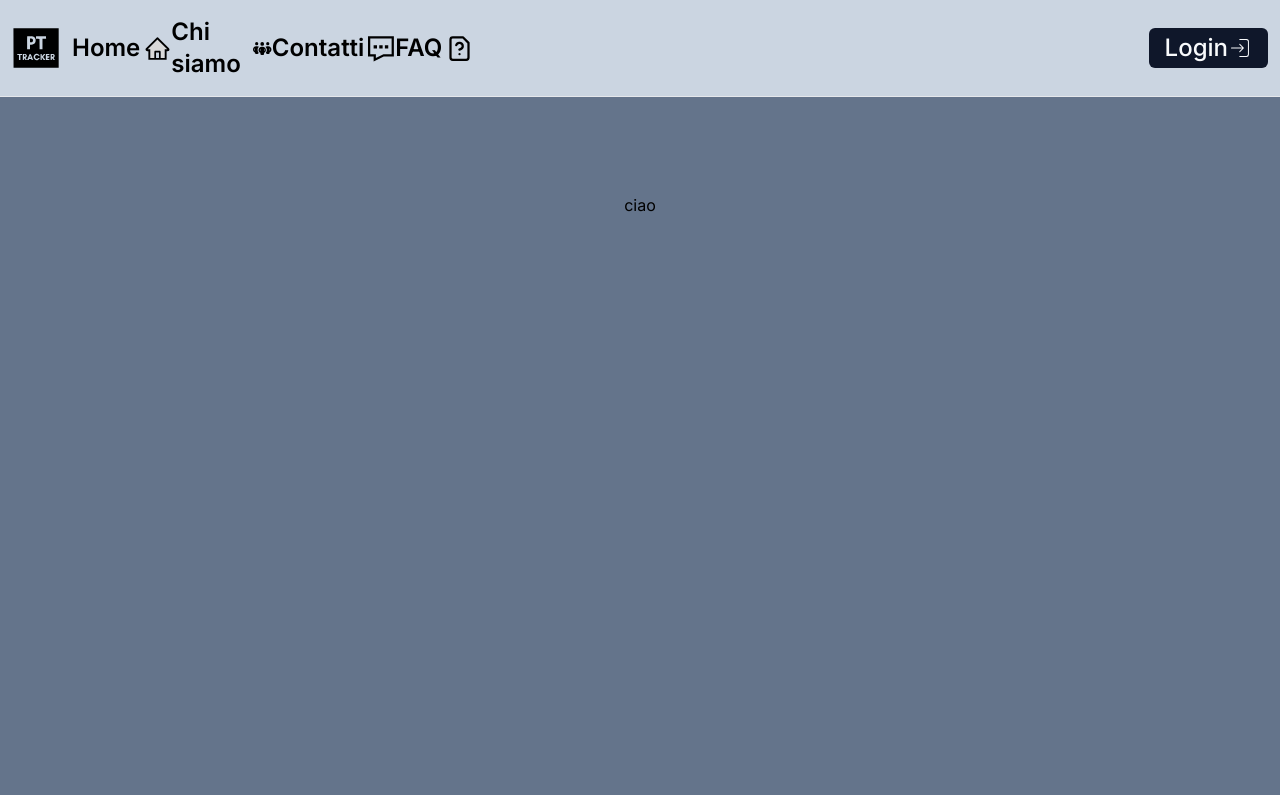
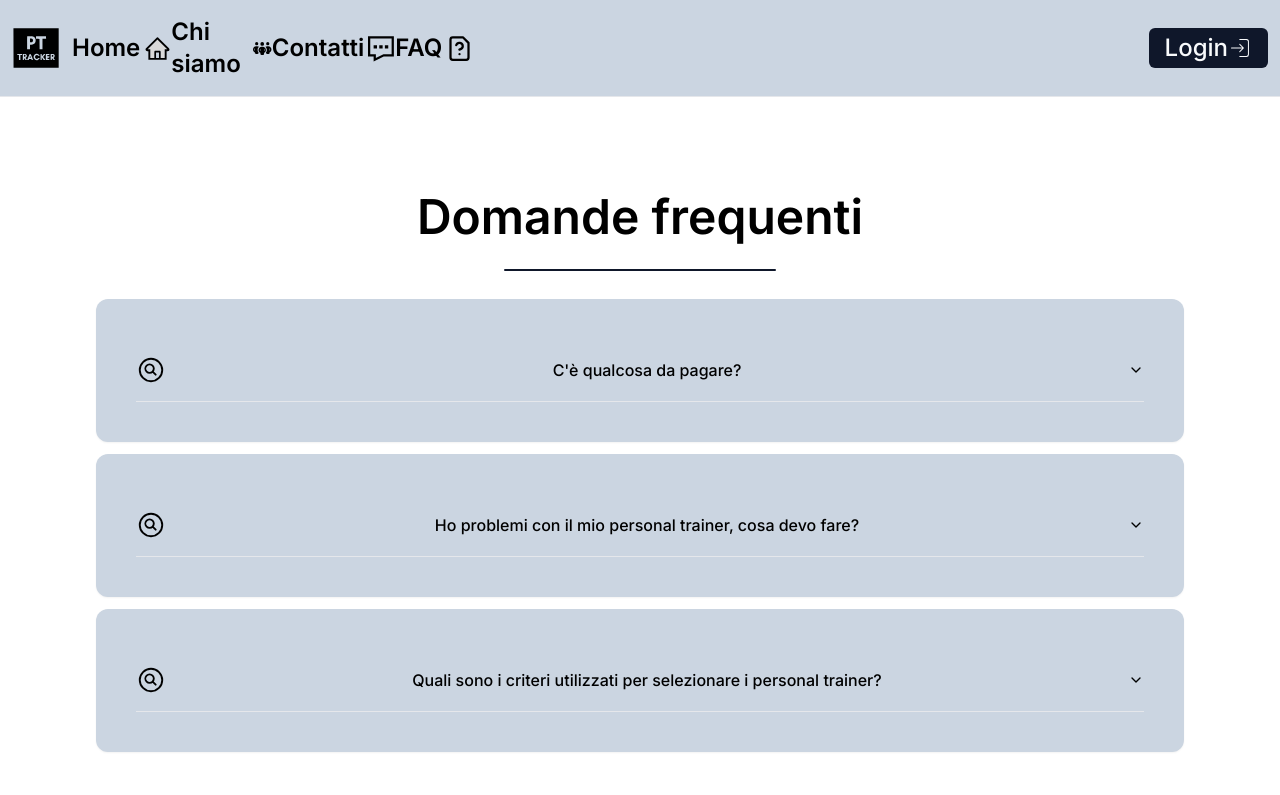
Before and after one commit to kevin96bit/pt-tracker, a Next.js app: page /faq in a window 1280 px wide. Shown: the top 795 px of the page. Built offline with nearby package versions, Linux system fonts and the light colour scheme.

Commit message:
Completato pagina FAQ, cominciato a costruire la homePage

```diff
--- a/package.json
+++ b/package.json
@@ -11,6 +11,7 @@
   "dependencies": {
     "@emailjs/browser": "^4.3.3",
     "@hookform/resolvers": "^3.3.4",
+    "@radix-ui/react-accordion": "^1.1.2",
     "@radix-ui/react-label": "^2.0.2",
     "@radix-ui/react-slot": "^1.0.2",
     "class-variance-authority": "^0.7.0",
--- a/src/app/faq/page.tsx
+++ b/src/app/faq/page.tsx
@@ -1,7 +1,103 @@
+import { HiOutlineMagnifyingGlassCircle } from "react-icons/hi2";
+import { MdOutlineContactSupport } from "react-icons/md";
+// import { RiQuestionAnswerLine } from "react-icons/ri";
+{
+  /* <RiQuestionAnswerLine /> */
+}
+
+import {
+  Accordion,
+  AccordionContent,
+  AccordionItem,
+  AccordionTrigger,
+} from "@/components/ui/accordion";
+import Link from "next/link";
+
 const Page = () => {
   return (
-    <main className="flex min-h-screen flex-col items-center justify-between p-24 bg-slate-500">
-        <p>ciao</p>
+    <main className="flex min-h-screen  flex-col items-center p-24">
+      <p className="  text-5xl font-semibold "> Domande frequenti</p>
+      <div className="w-1/4 p-[1px] bg-slate-900 my-7 rounded-sm"></div>
+
+      <div className="w-full flex flex-col">
+        {/* domanda 1  */}
+        <div className="bg-slate-300 group rounded-[12px] shadow-sm  p-10">
+          <Accordion type="single" collapsible>
+            <AccordionItem value="item-1">
+              <AccordionTrigger>
+                {" "}
+                <HiOutlineMagnifyingGlassCircle size={30} /> C&#39;è qualcosa da
+                pagare?
+              </AccordionTrigger>
+              <AccordionContent>
+                <p className="text-center text-2xl">
+                  No, il sito <span className="underline">non ha costi</span>,
+                  nel momento in cui ti metterai in contatto con la persona da
+                  te scelta il mio servizio si conclude.
+                </p>
+              </AccordionContent>
+            </AccordionItem>
+          </Accordion>
+        </div>
+        {/* domanda 2  */}
+
+        <div className="bg-slate-300 group h-full rounded-[12px] shadow-sm  p-10 mt-3">
+          <Accordion type="single" collapsible>
+            <AccordionItem value="item-1">
+              <AccordionTrigger>
+                {" "}
+                <HiOutlineMagnifyingGlassCircle size={30} />
+                Ho problemi con il mio personal trainer, cosa devo fare?
+              </AccordionTrigger>
+              <AccordionContent>
+                <p className="text-center text-2xl">
+                  Al fine di evitare questi problemi, consiglio sempre di
+                  segnalarlo motivando il problema attraverso la pagina{" "}
+                  <Link
+                    href="/contatti"
+                    className="text-blue-500 hover:underline"
+                  >
+                    Contatti
+                  </Link>
+                  .{" "}
+                </p>
+              </AccordionContent>
+            </AccordionItem>
+          </Accordion>
+        </div>
+
+        <div className="bg-slate-300 group h-full rounded-[12px] shadow-sm  p-10 mt-3">
+          <Accordion type="single" collapsible>
+            <AccordionItem value="item-1">
+              <AccordionTrigger>
+                {" "}
+                <HiOutlineMagnifyingGlassCircle size={30} />
+                Quali sono i criteri utilizzati per selezionare i personal
+                trainer?
+              </AccordionTrigger>
+              <AccordionContent>
+                <p className="text-center text-2xl">
+                  Ogni personal trainer presente sul sito è tenuto a possedere{" "}
+                  <span className=" underline">esperienza</span> nel campo
+                  dell&#39;allenamento personale e, se in possesso, una{" "}
+                  <span className=" underline">certificazione</span>{" "}
+                  riconosciuta nel settore. Mi assicurerò personalmente che i
+                  personal trainer iscritti abbiano le competenze e la
+                  qualificazione necessarie per offrire un servizio
+                  professionale e di alta qualità.
+                </p>
+              </AccordionContent>
+            </AccordionItem>
+          </Accordion>
+        </div>
+      </div>
+
+      <p className="text-2xl py-10">
+        Se la tua domanda non è tra quelle già presenti non esitare a{" "}
+        <Link href="/contatti" className="text-blue-500 hover:underline">
+          contattarmi
+        </Link>
+      </p>
     </main>
   );
 };
--- a/src/app/page.tsx
+++ b/src/app/page.tsx
@@ -1,68 +1,13 @@
 // import { Button } from "@/components/ui/button";
 import Image from "next/image";
+// import { CgGym } from "react-icons/cg";
 // import Link from "next/link";
 
 export default function Home() {
   return (
-    <main className="flex min-h-screen flex-col items-center justify-between p-24 bg-slate-500 ">
-      <div className="z-10 bg-blue-400  w-full max-w-5xl items-center justify-between text-sm lg:flex">
-        <p>eccomi qui</p>
-      </div>
-
-
-
-      {/* griglia da usare in futuro */}
-      <div className="grid grid-flow-row grid-cols-1 gap-4 md:grid-cols-2 lg:grid-cols-3">
-        <div className="bg-slate-300 group h-full rounded-[12px] shadow-sm   p-10">
-          Lorem ipsum dolor sit amet.
-        </div>
-        <div className="bg-slate-300 group h-full rounded-[12px] shadow-sm   p-10">
-          Lorem ipsum dolor sit amet.
-        </div>
-        <div className="bg-slate-300 group h-full rounded-[12px] shadow-sm   p-10">
-          Lorem ipsum dolor sit amet.
-        </div>
-        <div className="bg-slate-300 group h-full rounded-[12px] shadow-sm   p-10">
-          Lorem ipsum dolor sit amet.
-        </div>
-        <div className="bg-slate-300 group h-full rounded-[12px] shadow-sm   p-10">
-          Lorem ipsum dolor sit amet.
-        </div>
-        <div className="bg-slate-300 group h-full rounded-[12px] shadow-sm   p-10">
-          Lorem ipsum dolor sit amet.
-        </div>
-      </div>
-
+    <main className="flex min-h-screen flex-col p-5  ">
       {/* contenitore che racchiude gli input e select */}
-      <div className="w-full flex">
-        {/* input per avviare la ricerca */}
-        <div className="w-56 p-2 rounded-md border flex">
-          <div className=" w-10 flex justify-center">
-            <svg
-              role="img"
-              aria-hidden="true"
-              width="24px"
-              height="24px"
-              viewBox="0 0 24 24"
-              xmlns="http://www.w3.org/2000/svg"
-            >
-              <g
-                id="Lens"
-                stroke="none"
-                stroke-width="1"
-                fill="#aeb9c6"
-                fill-rule="evenodd"
-              >
-                <path d="M15.597 14.205a.989.989 0 0 1 .098.086l5.014 5.014a.993.993 0 1 1-1.404 1.404l-5.014-5.014a1.002 1.002 0 0 1-.086-.098 7 7 0 1 1 1.392-1.392zM10 15a5 5 0 1 0 0-10 5 5 0 0 0 0 10z"></path>
-              </g>
-            </svg>
-          </div>
-          <input
-            type="search"
-            className="r w-full outline-none"
-            placeholder="cosa cerchi?"
-          ></input>
-        </div>
+      <div className="w-full flex justify-center">
         {/* select per la categoria */}
         <div className="w-56 p-2 rounded-md border flex ml-4">
           <div className=" w-10 flex justify-center">
@@ -75,9 +20,11 @@ export default function Home() {
           </div>
           <select className="r w-full outline-none">
             <option value="">Seleziona uno sport</option>
-            <option value="sport1">Sport 1</option>
-            <option value="sport2">Sport 2</option>
-            <option value="sport3">Sport 3</option>
+            <option value="sport1">Bodybuilding</option>
+            <option value="sport2">Calisthenics</option>
+            <option value="sport3">Powerlifting</option>
+            <option value="sport3">CrossFit</option>
+            <option value="sport3">Funzionale</option>
           </select>
         </div>
         {/* input per la posizione */}
@@ -90,7 +37,7 @@ export default function Home() {
               height="24px"
               viewBox="0 0 24 24"
               xmlns="http://www.w3.org/2000/svg"
-              xmlnsXlink="http://www.w3.org/1999/xlink" // nota la differenza qui
+              xmlnsXlink="http://www.w3.org/1999/xlink"
               className=""
             >
               <g
@@ -111,6 +58,35 @@ export default function Home() {
           ></input>
         </div>
       </div>
+      <div className="w-full p-[1px] bg-blue-200 my-5"></div>
+
+      {/* griglia da usare in futuro */}
+      <div className="flex flex-col gap-4 items-center">
+        {/* pt1 */}
+        <div className="bg-slate-300 hover:bg-blue-200  rounded-[12px] shadow-sm  p-5 w-3/4">
+          <div className="w-[10rem] bg-blue-300 h-[10em] border rounded-[12px]"></div>{" "}
+        </div>
+        {/* pt2 */}
+        <div className="bg-slate-300 hover:bg-blue-200  rounded-[12px] shadow-sm  p-5  w-3/4">
+          <div className="w-[10rem] bg-blue-300 h-[10em] border rounded-[12px]"></div>{" "}
+        </div>
+        {/* pt3 */}
+        <div className="bg-slate-300 hover:bg-blue-200  rounded-[12px] shadow-sm  p-5 w-3/4">
+          <div className="w-[10rem] bg-blue-300 h-[10em] border rounded-[12px]"></div>{" "}
+        </div>
+        {/* pt4 */}
+        <div className="bg-slate-300 hover:bg-blue-200  rounded-[12px] shadow-sm  p-5 w-3/4">
+          <div className="w-[10rem] bg-blue-300 h-[10em] border rounded-[12px]"></div>{" "}
+        </div>
+        {/* pt5 */}
+        <div className="bg-slate-300 hover:bg-blue-200  rounded-[12px] shadow-sm  p-5 w-3/4">
+          <div className="w-[10rem] bg-blue-300 h-[10em] border rounded-[12px]"></div>{" "}
+        </div>
+        {/* pt6 */}
+        <div className="bg-slate-300 hover:bg-blue-200  rounded-[12px] shadow-sm  p-5 w-3/4">
+          <div className="w-[10rem] bg-blue-300 h-[10em] border rounded-[12px]"></div>{" "}
+        </div>
+      </div>
     </main>
   );
 }
--- /dev/null
+++ b/src/components/ui/accordion.tsx
@@ -0,0 +1,58 @@
+"use client"
+
+import * as React from "react"
+import * as AccordionPrimitive from "@radix-ui/react-accordion"
+import { ChevronDown } from "lucide-react"
+
+import { cn } from "@/lib/utils"
+
+const Accordion = AccordionPrimitive.Root
+
+const AccordionItem = React.forwardRef<
+  React.ElementRef<typeof AccordionPrimitive.Item>,
+  React.ComponentPropsWithoutRef<typeof AccordionPrimitive.Item>
+>(({ className, ...props }, ref) => (
+  <AccordionPrimitive.Item
+    ref={ref}
+    className={cn("border-b", className)}
+    {...props}
+  />
+))
+AccordionItem.displayName = "AccordionItem"
+
+const AccordionTrigger = React.forwardRef<
+  React.ElementRef<typeof AccordionPrimitive.Trigger>,
+  React.ComponentPropsWithoutRef<typeof AccordionPrimitive.Trigger>
+>(({ className, children, ...props }, ref) => (
+  <AccordionPrimitive.Header className="flex">
+    <AccordionPrimitive.Trigger
+      ref={ref}
+      className={cn(
+        "flex flex-1 items-center justify-between py-4 font-medium transition-all hover:underline [&[data-state=open]>svg]:rotate-180",
+        className
+      )}
+      {...props}
+    >
+      {children}
+      <ChevronDown className="h-4 w-4 shrink-0 transition-transform duration-200" />
+    </AccordionPrimitive.Trigger>
+  </AccordionPrimitive.Header>
+))
+AccordionTrigger.displayName = AccordionPrimitive.Trigger.displayName
+
+const AccordionContent = React.forwardRef<
+  React.ElementRef<typeof AccordionPrimitive.Content>,
+  React.ComponentPropsWithoutRef<typeof AccordionPrimitive.Content>
+>(({ className, children, ...props }, ref) => (
+  <AccordionPrimitive.Content
+    ref={ref}
+    className="overflow-hidden text-sm transition-all data-[state=closed]:animate-accordion-up data-[state=open]:animate-accordion-down"
+    {...props}
+  >
+    <div className={cn("pb-4 pt-0", className)}>{children}</div>
+  </AccordionPrimitive.Content>
+))
+
+AccordionContent.displayName = AccordionPrimitive.Content.displayName
+
+export { Accordion, AccordionItem, AccordionTrigger, AccordionContent }
```
Also changed, not shown: 1 other file (tests, documents, lock files or other folders).
